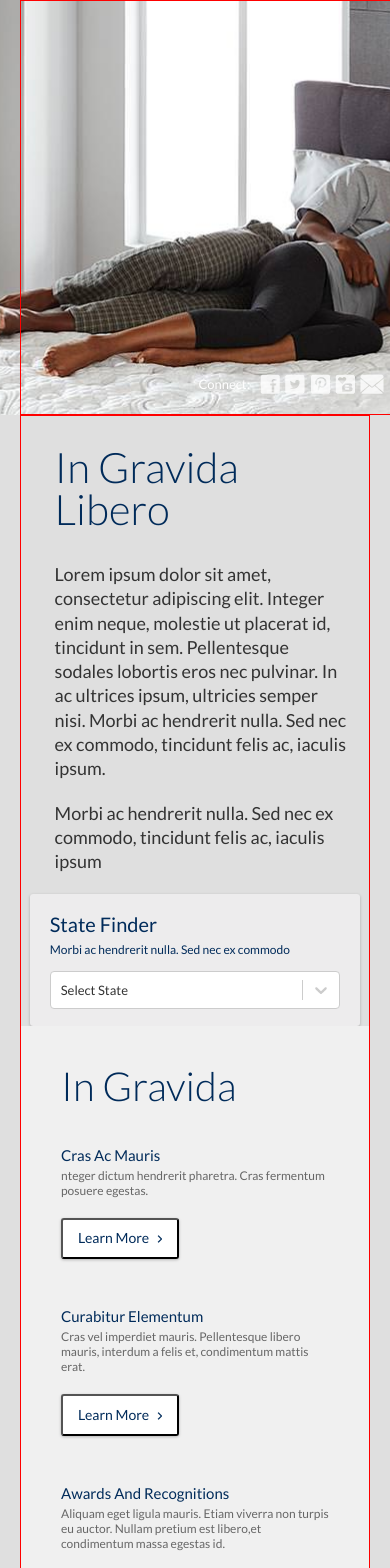
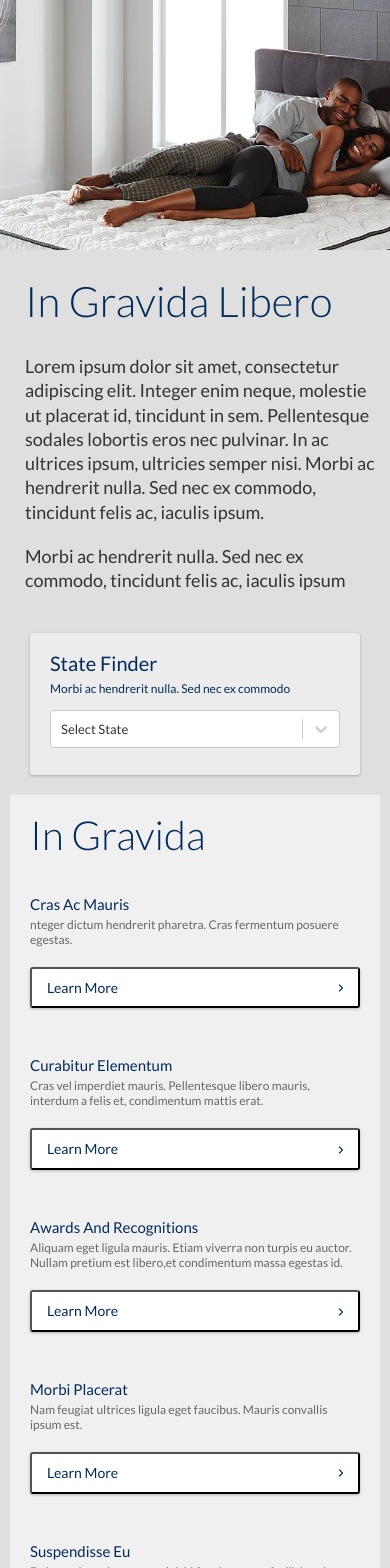
Before and after one commit to john2796/Tagrem_react, a React (Create React App) app: page / in a window 390 px wide. Shown: the top 1568 px of the page. Built offline with nearby package versions, Linux system fonts and the light colour scheme.

Commit message:
completed

```diff
--- a/src/AppStyle.js
+++ b/src/AppStyle.js
@@ -12,6 +12,9 @@ export const AppStyle = styled.div`
     background-position: center;
     background-repeat: no-repeat;
     background-size: cover;
+    @media (max-width: 414px) {
+      height: 250px;
+    }
   }
 
   /* ------------> Header <---------------*/
@@ -27,6 +30,9 @@ export const AppStyle = styled.div`
     .header-content {
       width: 85%;
       margin: 20px 0px 20px 15px;
+      @media (max-width: 768px) {
+        width: 96%;
+      }
       p {
         font-size: 1.8rem;
         line-height: 1.35;
@@ -56,7 +62,13 @@ export const AppStyle = styled.div`
       @media (max-width: 769px) {
         width: 95%;
         margin: 0 auto;
-        z-index: -1;
+        padding-bottom: 10px;
+        box-shadow: 0 0px 0px rgba(0, 0, 0, 0.25), 0 0 #fff inset;
+      }
+      @media (max-width: 414px) {
+        box-shadow: 0 1px 3px rgba(0, 0, 0, 0.25), 0 0 #fff inset;
+        margin: 20px;
+        margin-bottom: 20px;
       }
       h4 {
         font-size: 2rem;
@@ -103,6 +115,12 @@ export const AppStyle = styled.div`
     padding: 40px;
     background: var(--dark-white);
     margin-bottom: 3px;
+    @media (max-width: 760px) {
+      padding: 30px;
+    }
+    @media (max-width: 414px) {
+      padding: 20px;
+    }
   }
   /* ------------> Product <---------------*/
   .product {
@@ -126,6 +144,9 @@ export const AppStyle = styled.div`
       margin-right: 11px;
       font-size: 1.3rem;
       color: var(--ptag-gray);
+      @media (max-width: 414px) {
+        display: none;
+      }
     }
     .filter-select {
       position: relative;
--- a/src/components/button/MainButton.js
+++ b/src/components/button/MainButton.js
@@ -19,6 +19,11 @@ const MainButtonStyle = styled.div`
     display: flex;
     align-items: center;
     transition: all 0.25s ease;
+    @media (max-width: 414px) {
+      width: 100%;
+      display: flex;
+      justify-content: space-between;
+    }
     &:hover {
       box-shadow: 0 1px 3px rgba(0, 0, 0, 0.25), 0 0 #fff inset;
       background: var(--dark-blue);
--- a/src/components/product-details/ProductDetailStyle.js
+++ b/src/components/product-details/ProductDetailStyle.js
@@ -57,8 +57,8 @@ export const ProductDetailStyle = styled.div`
   /* ------------> Big Image right side <---------------*/
   .detail-image-wrapper {
     width: 46%;
+    position: relative;
 
-    position: relative;
     @media (max-width: 768px) {
       order: 2;
       width: 100%;
@@ -69,10 +69,14 @@ export const ProductDetailStyle = styled.div`
   /* ------------> Overlay label on first image <---------------*/
   .detail-nums-wrapper {
     position: absolute;
+    display: block;
     width: 100%;
     height: 100%;
     top: 0;
     left: 0;
+    @media (max-width: 768px) {
+      display: none;
+    }
     span.detail-list-img:before {
       object-fit: cover;
       transition: all 0.2s ease-in-out;
@@ -157,6 +161,9 @@ export const ProductDetailStyle = styled.div`
       order: 1;
       flex: 1;
     }
+    @media (max-width: 414px) {
+      width: 92%;
+    }
     &:hover {
       color: var(--dark-blue);
       background: var(--white);
--- a/src/components/products-card/ProductStyle.js
+++ b/src/components/products-card/ProductStyle.js
@@ -23,6 +23,10 @@ export const ProductCardStyle = styled.ul`
       margin-bottom: 17px;
       margin-right: 17px;
     }
+    @media (max-width: 414px) {
+      width: 100%;
+      margin-right: 0;
+    }
     &:last-child {
       margin-right: 0;
     }
@@ -47,6 +51,11 @@ export const ProductCardStyle = styled.ul`
     @media (max-width: 768px) {
       width: 70%;
     }
+    @media (max-width: 414px) {
+      width: 100%;
+      height: 164px;
+      object-fit: cover;
+    }
   }
   .productBtn {
     text-align: left;
@@ -56,7 +65,9 @@ export const ProductCardStyle = styled.ul`
     box-shadow: none;
     border: none;
     color: var(--ptag-gray);
-
+    @media (max-width: 414px) {
+      justify-content: flex-start;
+    }
     &:hover {
       background: initial;
       margin: 0;
--- a/src/components/social-media/SocialMediaStyle.js
+++ b/src/components/social-media/SocialMediaStyle.js
@@ -4,6 +4,12 @@ export const SocialStyle = styled.div`
   position: relative;
   width: 100%;
   height: 100%;
+  @media (max-width: 768px) {
+    width: 94%;
+  }
+  @media (max-width: 414px) {
+    display: none;
+  }
   .social-wrapper {
     margin: 20px;
     display: flex;
--- a/src/index.css
+++ b/src/index.css
@@ -188,7 +188,12 @@ h3 {
 @media (max-width: 768px) {
   .wrapper {
     max-width: 768px;
-    border: 1px solid red;
     margin: auto 20px;
   }
 }
+@media (max-width: 414px) {
+  .wrapper {
+    max-width: 414px;
+    margin: auto 10px;
+  }
+}
```
